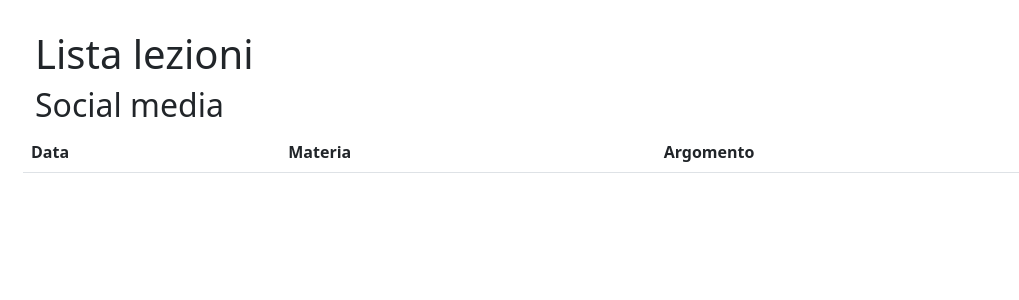
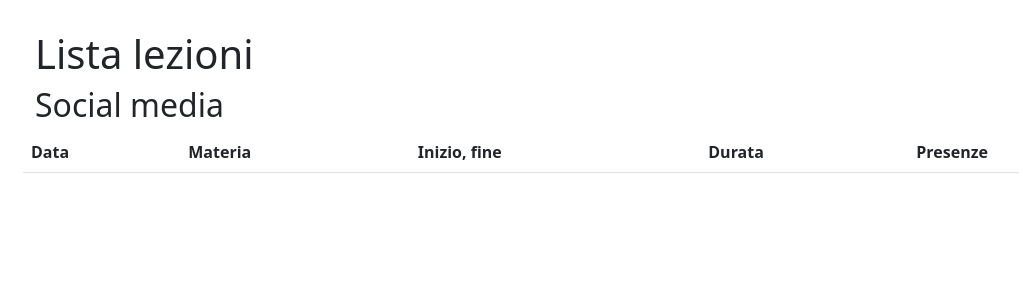
Before and after one commit to polesello/registro, a Django app: page /corsi/3/lezioni/ in a window 1280 px wide. Shown: the part 140-440 px from the top of the page, without its empty margins (47-1066 px from the left). Run offline with Django 3.2, Linux system fonts and the light colour scheme; data comes from the database, SQL or seed files in the repository; both versions use the stored data as it was after the commit; lists and menus that the app fills with data are empty; some libraries are stand-ins or nearby versions.

Commit message:
SAlvataggio lezione

```diff
--- a/lezioni/models.py
+++ b/lezioni/models.py
@@ -76,6 +76,13 @@ class Lezione(models.Model):
     def __str__(self):
         return f'{self.materia} del {self.data}'
 
+
+    def durata(self):
+        from datetime import datetime, date
+        if self.ora_inizio and self.ora_fine:
+            return datetime.combine(date.today(), self.ora_fine) - datetime.combine(date.today(), self.ora_inizio)
+
+
     class Meta:
         verbose_name_plural = 'Lezioni'
         ordering = ['-data']
--- a/lezioni/templates/dettaglio_lezione.html
+++ b/lezioni/templates/dettaglio_lezione.html
@@ -31,7 +31,7 @@ Presenze:
 
             <hr>
 
-<form method="post">
+<form method="post" novalidate>
     {% csrf_token %}
     <table class="table">
         {{form.as_table}}
@@ -47,6 +47,7 @@ Presenze:
             <p>Materia: <strong>{{lezione.materia}}</strong></p>
             <p>Argomento: <strong>{{lezione.argomento}}</strong></p>
             <p>Dalle <strong>{{lezione.ora_inizio|default:'--:--'}}</strong> alle <strong>{{lezione.ora_fine|default:'--:--'}}</strong></p>
+            <p>Durata: {{lezione.durata}}</p>
 
             <p>Firma del docente ({{ lezione.materia.docente }})  __________________</p>
         </div>
--- a/lezioni/templates/lezioni.html
+++ b/lezioni/templates/lezioni.html
@@ -8,13 +8,17 @@
         <tr>
             <th>Data</th>
             <th>Materia</th>
-            <th>Argomento</th>
+            <th>Inizio, fine</th>
+            <th>Durata</th>
+            <th>Presenze</th>
         </tr>
     {% for lezione in lezioni %}
         <tr>
             <td><a href="{% url 'dettaglio_lezione' lezione.pk %}">{{lezione.data}}</a></td>
             <td>{{lezione.materia}}</td>
-            <td>{{lezione.argomento}}</td>
+            <td>{{lezione.ora_inizio}} — {{lezione.ora_fine}}</td>
+            <td>{{lezione.durata}}</td>
+            <td>{{lezione.presenze.count}}</td>
         </tr>
     {% endfor %}
     </table>
--- a/lezioni/views.py
+++ b/lezioni/views.py
@@ -76,12 +76,23 @@ def dettaglio_lezione(request, id):
 
     lezione = Lezione.objects.get(id=id)
 
-    form = LezioneForm(instance=lezione)
+    form = LezioneForm(request.POST or None, instance=lezione)
 
     presenti = request.POST.getlist('presente')
     print('presenti ' , presenti )
 
     if request.method == 'POST':
+
+        # Salva i dati della lezione
+        if 'salva-dettagli' in request.POST:
+            if form.is_valid():
+                form.save()
+
+
+
+
+
+
         # Salva i presenti alla lezione
         if 'salva-presenze' in request.POST:
             Presenza.objects.filter(lezione=lezione).delete()
@@ -92,6 +103,9 @@ def dettaglio_lezione(request, id):
 
             return redirect(request.path)
 
+
+
+
     persone_presenti = Persona.objects.filter(presenze__lezione = lezione)
     context = {'lezione': lezione, 'persone_presenti':persone_presenti, 'form':form}
     return render(request, 'dettaglio_lezione.html', context)
--- a/registro/settings.py
+++ b/registro/settings.py
@@ -124,3 +124,5 @@ STATIC_URL = '/static/'
 # https://docs.djangoproject.com/en/3.2/ref/settings/#default-auto-field
 
 DEFAULT_AUTO_FIELD = 'django.db.models.BigAutoField'
+
+DATE_INPUT_FORMATS = [  '%Y-%m-%d', '%d/%m/%Y',]
```
Also changed, not shown: lezioni/forms.py (+14 -2 lines), db.sqlite3.
